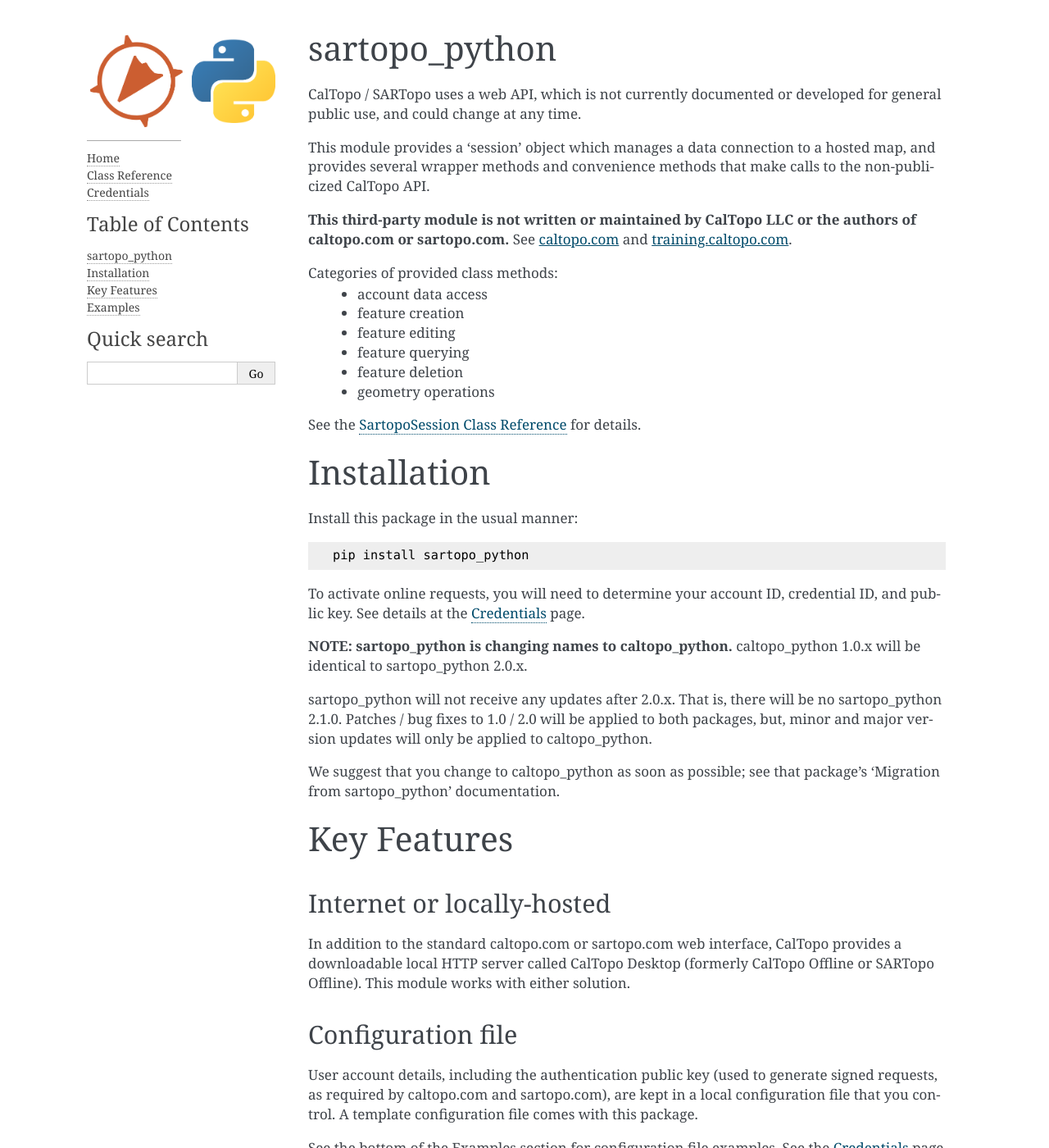
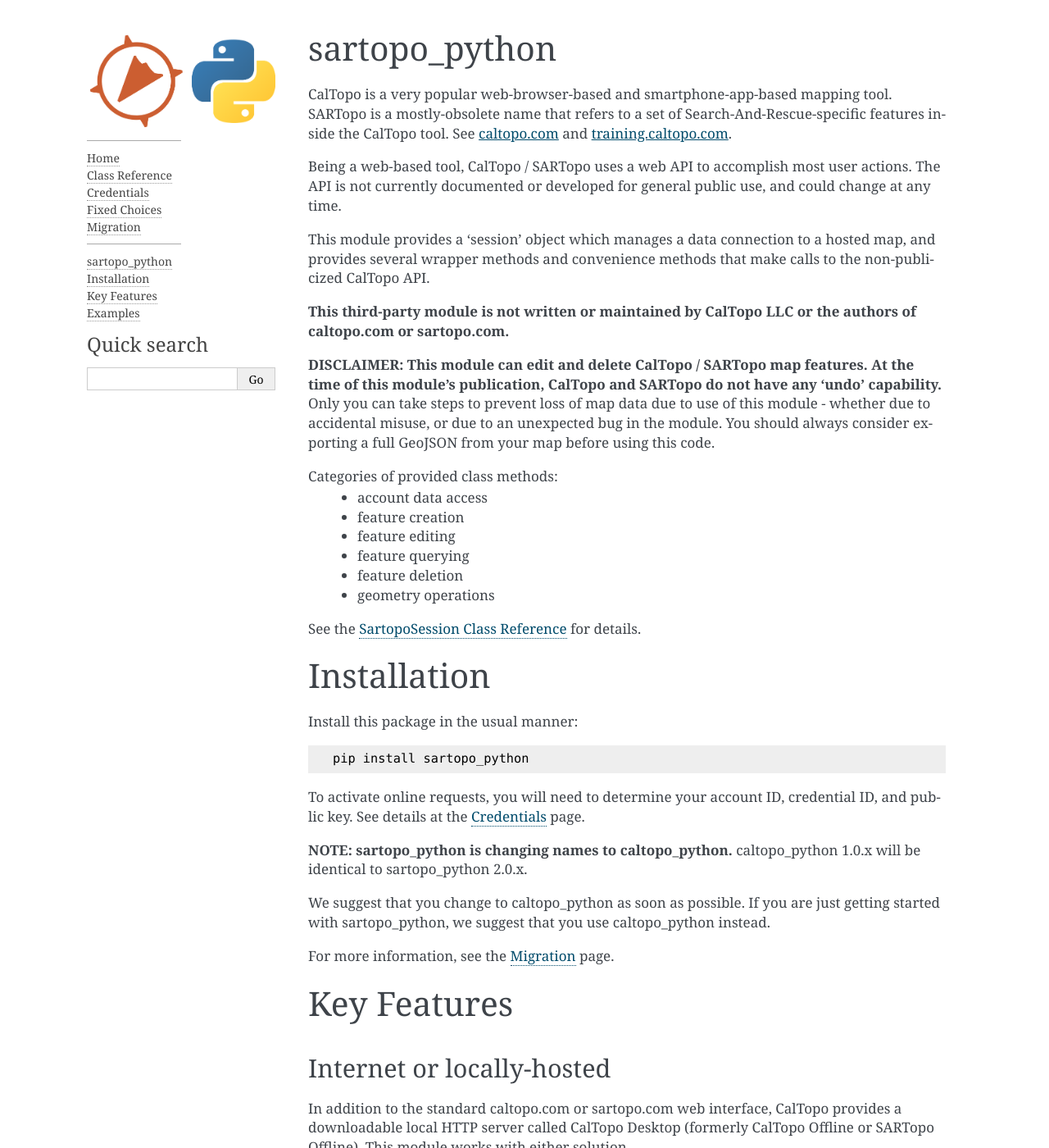
Before and after one commit to ncssar/sartopo_python, a Sphinx documentation site: the page built from docs/source/index.rst, in a window 1280 px wide and 1400 px high. Shown: the whole window at 82% size. Built offline with Sphinx 7.4.7, drawn with Linux system fonts in a browser that asks for light colours; some of the changed text lies outside the part shown.

Commit message:
WIP
- add fixedChoices and migration pages
- remove large 'Table of Contents' label from local version of localtoc.html
- various doc cleanup

```diff
--- a/docs/source/_templates/allpages.html
+++ b/docs/source/_templates/allpages.html
@@ -3,4 +3,6 @@
 <li><a href="./index.html">Home</a>
 <li><a href="./sartopo_python.html">Class Reference</a>
 <li><a href="./credentials.html">Credentials</a>
+<li><a href="./fixedChoices.html">Fixed Choices</a>
+<li><a href="./migration.html">Migration</a>
 </ul></p>
--- /dev/null
+++ b/docs/source/_templates/localtoc.html
@@ -0,0 +1,15 @@
+{#
+    basic/localtoc.html
+    ~~~~~~~~~~~~~~~~~~~
+
+    Sphinx sidebar template: local table of contents.
+
+    :copyright: Copyright 2007-2024 by the Sphinx team, see AUTHORS.
+    :license: BSD, see LICENSE for details.
+#}
+{%- if display_toc %}
+  <div>
+    <hr>
+    {{ toc }}
+  </div>
+{%- endif %}
--- a/docs/source/credentials.rst
+++ b/docs/source/credentials.rst
@@ -13,7 +13,7 @@
 See examples at the bottom of this page.
 
 This section only refers to your CalTopo account credentials - it does not refer to your external account provider credentials
-(Google, Yahoo, MSN, Apple, etc.).  This module does not need credentials for your external account provider.
+(Google, Yahoo, MSN, Apple, etc.).  **This module does not need credentials for your external account provider.**
 
 Your CalTopo account may have multiple sets of credentials.  These show up in the 'Credentials' section at the bottom
 of the 'Your Account' dialog.
--- a/docs/source/index.rst
+++ b/docs/source/index.rst
@@ -14,11 +14,18 @@
 
 sartopo_python
 ==========================================
-CalTopo / SARTopo uses a web API, which is not currently documented or developed for general public use, and could change at any time.
+
+CalTopo is a very popular web-browser-based and smartphone-app-based mapping tool.  SARTopo is a mostly-obsolete
+name that refers to a set of Search-And-Rescue-specific features inside the CalTopo tool. See |caltopo_link| and |training_link|.
+
+Being a web-based tool, CalTopo / SARTopo uses a web API to accomplish most user actions.  The API is not currently documented or developed for general public use, and could change at any time.
 
 This module provides a 'session' object which manages a data connection to a hosted map, and provides several wrapper methods and convenience methods that make calls to the non-publicized CalTopo API.
 
-**This third-party module is not written or maintained by CalTopo LLC or the authors of caltopo.com or sartopo.com.** See |caltopo_link| and |training_link|.
+**This third-party module is not written or maintained by CalTopo LLC or the authors of caltopo.com or sartopo.com.**
+
+**DISCLAIMER: This module can edit and delete CalTopo / SARTopo map features.  At the time of this module's publication, CalTopo and SARTopo do not have any 'undo' capability.**
+Only you can take steps to prevent loss of map data due to use of this module - whether due to accidental misuse, or due to an unexpected bug in the module.  You should always consider exporting a full GeoJSON from your map before using this code.
 
 Categories of provided class methods:
    - account data access
@@ -43,11 +50,9 @@
 **NOTE: sartopo_python is changing names to caltopo_python.**
 caltopo_python 1.0.x will be identical to sartopo_python 2.0.x.
 
-sartopo_python will not receive any updates after 2.0.x.  That is, there will be no sartopo_python 2.1.0.
-Patches / bug fixes to 1.0 / 2.0 will be applied to both packages, but,
-minor and major version updates will only be applied to caltopo_python.
+We suggest that you change to caltopo_python as soon as possible.  If you are just getting started with sartopo_python, we suggest that you use caltopo_python instead.
 
-We suggest that you change to caltopo_python as soon as possible; see that package's 'Migration from sartopo_python' documentation.
+For more information, see the :doc:`migration` page.
 
 Key Features
 ===============
@@ -64,6 +69,17 @@
 
 See the bottom of the Examples section for configuration file examples.  See the :doc:`credentials` page for details on authentication.
 
+Mapless session
+---------------
+You may want to initialize the session without specifying a map, e.g. if you need to start
+by checking the list of available maps before you know which map to open.
+
+You can open a 'mapless' session by simply omitting the mapID argument when you initialize the session.  In that case, you can
+open a map later, within the same session, with .openMap().
+
+Any of the 'account data access methods' will work in a mapless session.
+Most of the other class methods require an open map, so will fail with an error message if called in a mapless session.
+
 Local cache
 -----------
 If the session is associated with a hosted map, this module will keep a local cache of the entire map data structure.  This reduces
@@ -76,17 +92,6 @@
 This sync procedure is done in a background thread, so that it doesn't delay or interfere with your code.  Sync can be paused or disabled if needed.
 
 You can also write callback functions that will be called whenever map data changes are found during sync.
-
-Mapless session
----------------
-You may want to initialize the session without specifying a map, e.g. if you need to start
-by checking the list of available maps before you know which map to open.
-
-You can open a 'mapless' session by simply omitting the mapID argument when you initialize the session.  In that case, you can
-open a map later, within the same session, with .openMap().
-
-Any of the 'account data access methods' will work in a mapless session.
-Most of the other class methods require an open map, so will fail with an error message if called in a mapless session.
 
 Examples
 ========
```
Also changed, not shown: docs/source/fixedChoices.rst (+22 -1 lines), docs/source/migration.rst (added, +62 -0 lines), docs/source/modules.rst (deleted, +0 -7 lines).
